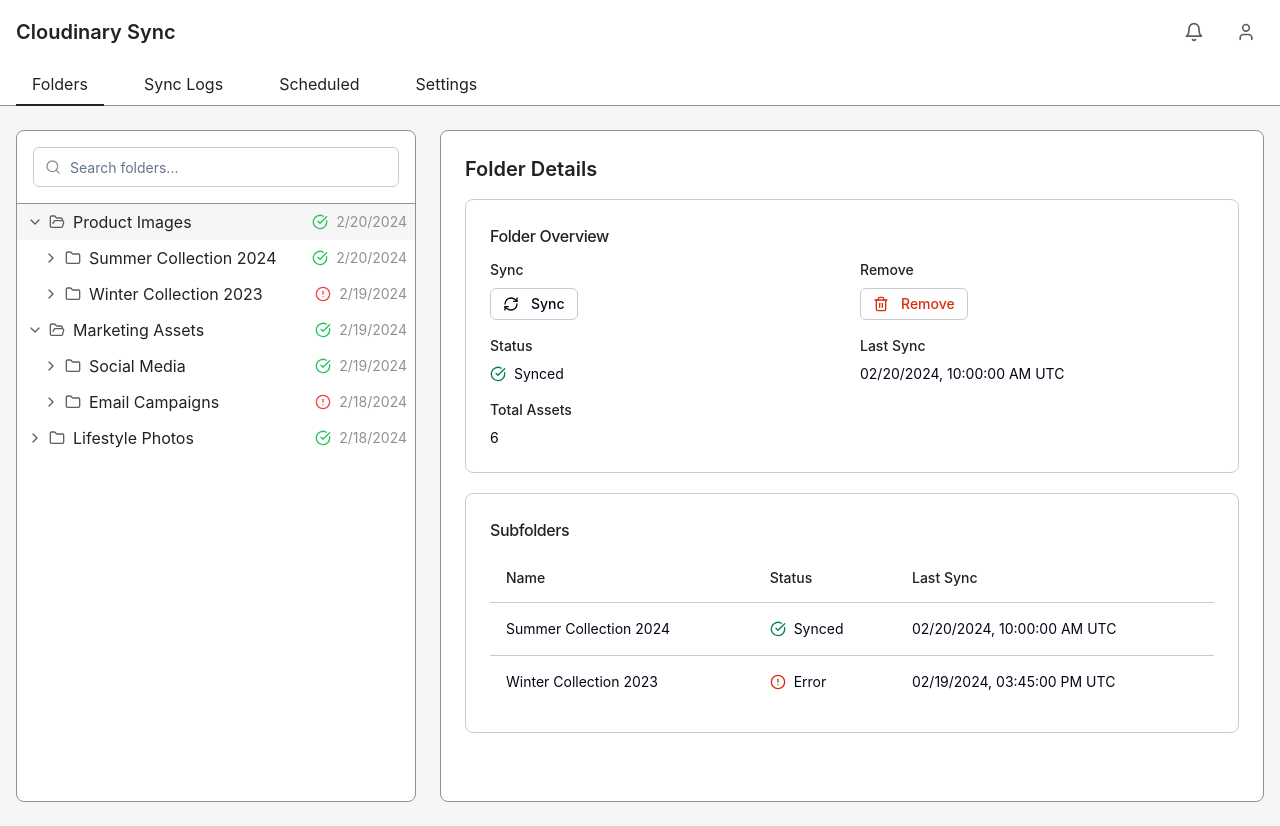
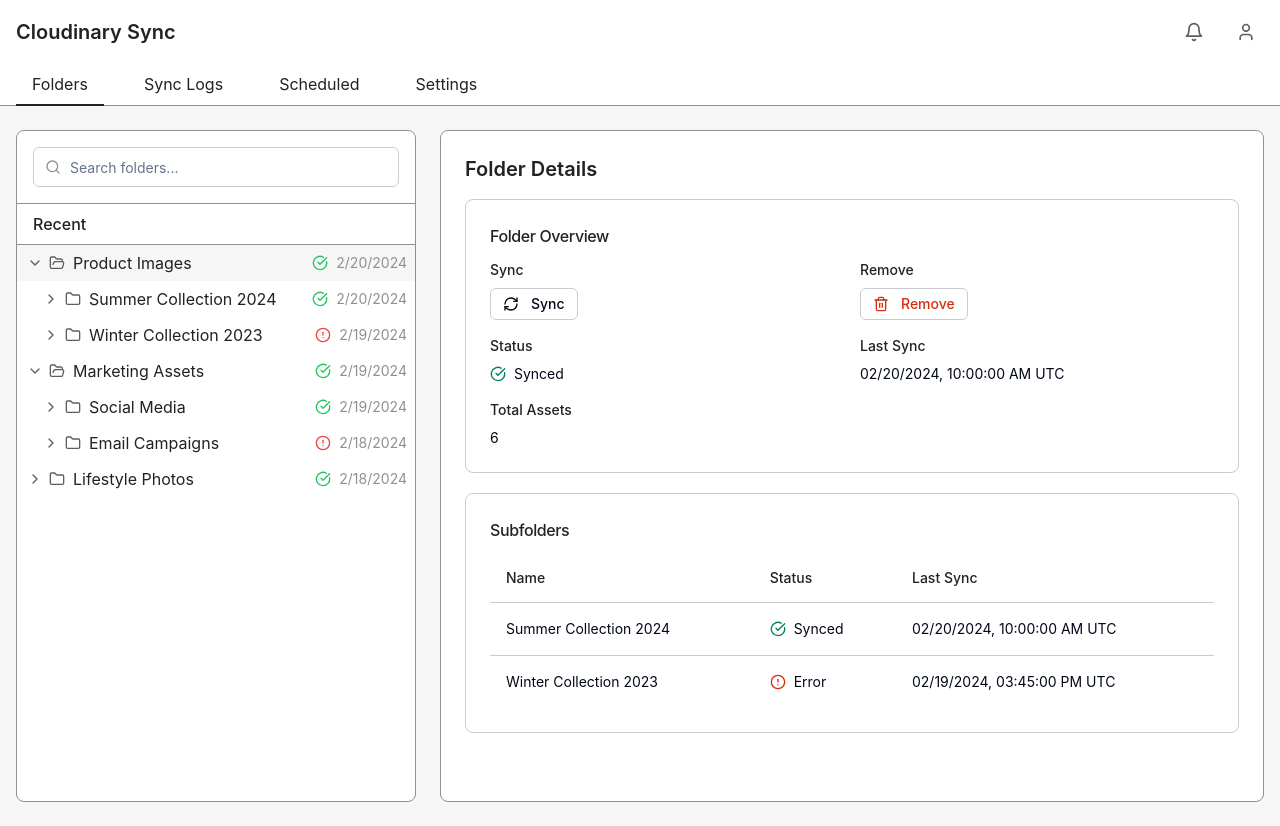
Before and after one commit to wrsmith108/cloudinary-syncer, a React (Vite) app: page / in a window 1280 px wide. Built offline with nearby package versions, Linux system fonts and the light colour scheme.

Commit message:
Add "Recent" title above folders
Adds a title above the list of folders in the Folders view, labeling them as "Recent".

```diff
--- a/src/pages/Folders.tsx
+++ b/src/pages/Folders.tsx
@@ -38,7 +38,10 @@ const Folders = () => {
     <div className="grid grid-cols-3 gap-6 h-[calc(100vh-8rem)]">
       <div className="col-span-1 bg-shopify-surface border border-shopify-border rounded-lg overflow-hidden">
         <FolderSearch value={searchQuery} onChange={setSearchQuery} />
-        <div className="overflow-auto h-[calc(100%-5rem)]">
+        <div className="px-4 py-2 border-b border-shopify-border">
+          <h3 className="font-medium text-shopify-text">Recent</h3>
+        </div>
+        <div className="overflow-auto h-[calc(100%-8rem)]">
           {initialFolders.map((folder) => (
             <FolderItem
               key={folder.id}
```
